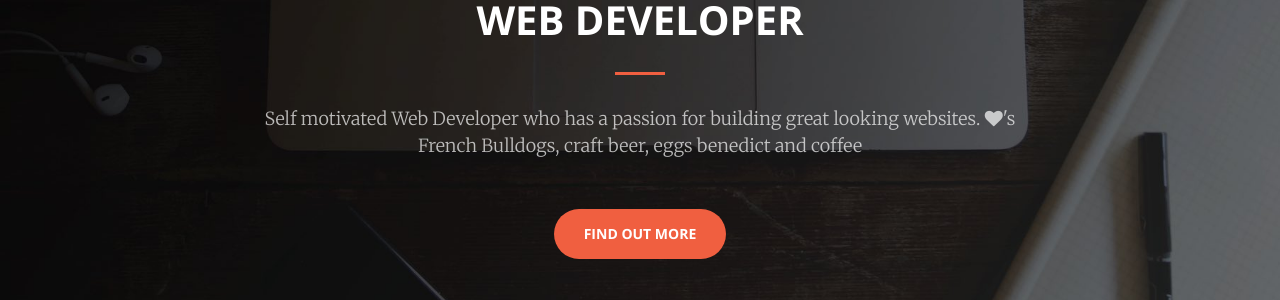
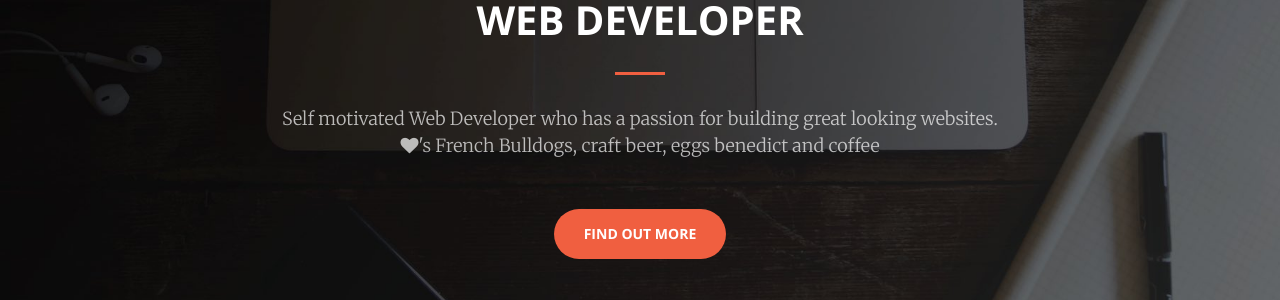
Before and after one commit to ggomersall/ggomersall.github.io, a Jekyll site: the page built from index.html, in a window 1280 px wide. Shown: the part 444-744 px from the top of the page. Built offline with Jekyll 4.4.1, drawn with Linux system fonts in a browser that asks for light colours.

Commit message:
added break in subtitle

```diff
--- a/_includes/header.html
+++ b/_includes/header.html
@@ -6,7 +6,7 @@
             </div>
             <h1>Web Developer</h1>
             <hr>
-            <p>Self motivated Web Developer who has a passion for building great looking websites. <i class="fa fa-heart"></i>'s French Bulldogs, craft beer, eggs benedict and coffee</p>
+            <p>Self motivated Web Developer who has a passion for building great looking websites. <br><i class="fa fa-heart"></i>'s French Bulldogs, craft beer, eggs benedict and coffee</p>
             <a href="#about" class="btn btn-primary btn-xl page-scroll">Find Out More</a>
         </div>
     </div>
```
